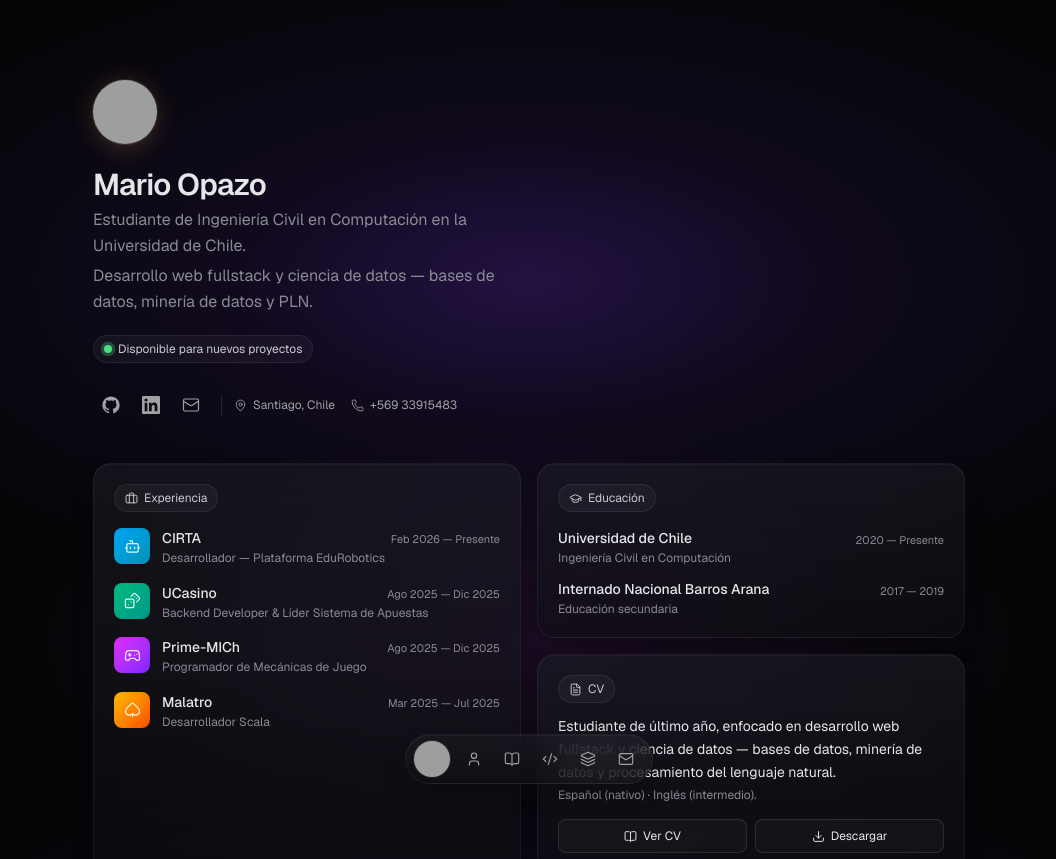
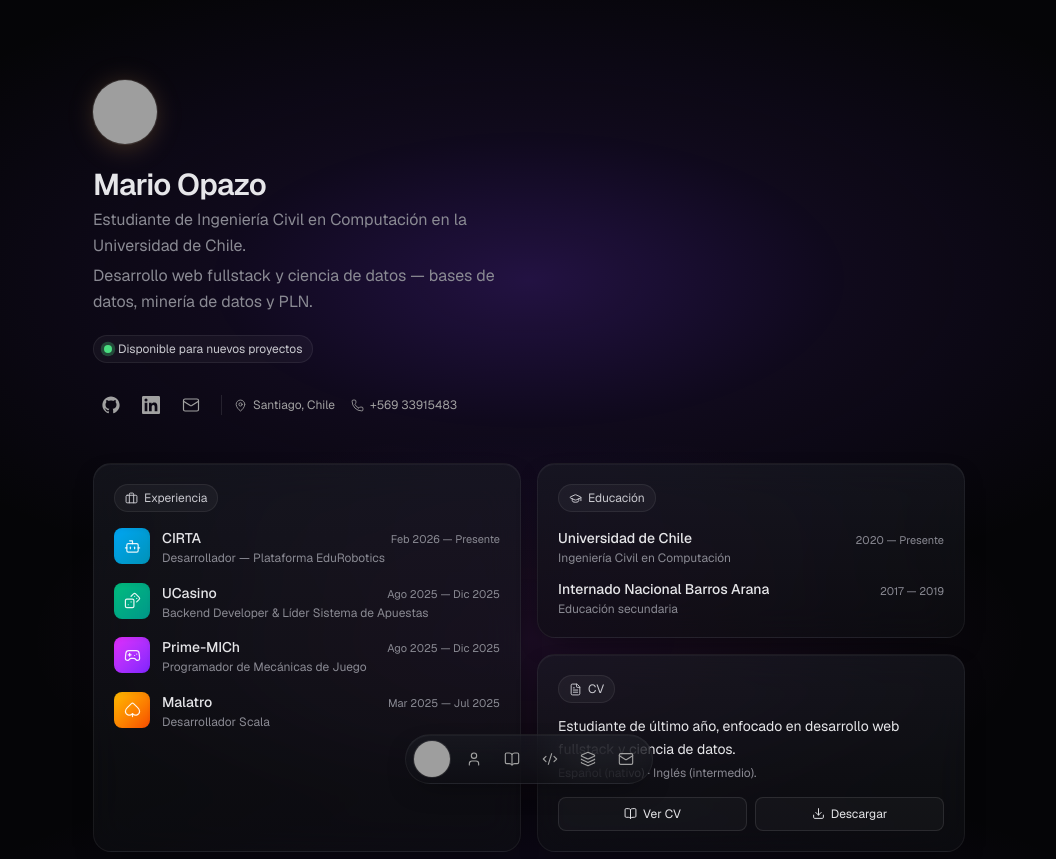
Before and after one commit to zeckless/Portafolio-Mario, a Next.js app: page / in a window 1280 px wide. Shown: the top 859 px of the page, without its empty margins (111-1167 px from the left). Built offline with nearby package versions, Linux system fonts and the light colour scheme; grey boxes are pictures that could not be loaded.

Commit message:
fix description

```diff
--- a/app/components/CvCard.tsx
+++ b/app/components/CvCard.tsx
@@ -11,7 +11,7 @@
       </div>
 
       <p className="text-sm leading-relaxed">
-        Estudiante de último año, enfocado en desarrollo web fullstack y ciencia de datos — bases de datos, minería de datos y procesamiento del lenguaje natural.
+        Estudiante de último año, enfocado en desarrollo web fullstack y ciencia de datos.
       </p>
       <p className="text-xs subtle-text mt-1">
         Español (nativo) · Inglés (intermedio).
```
